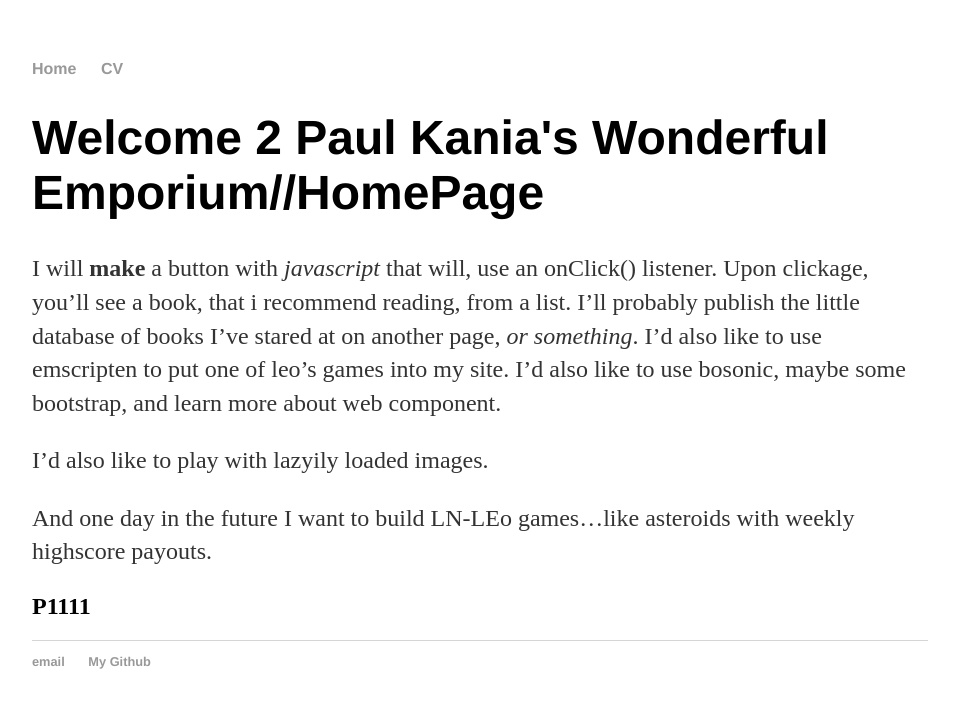
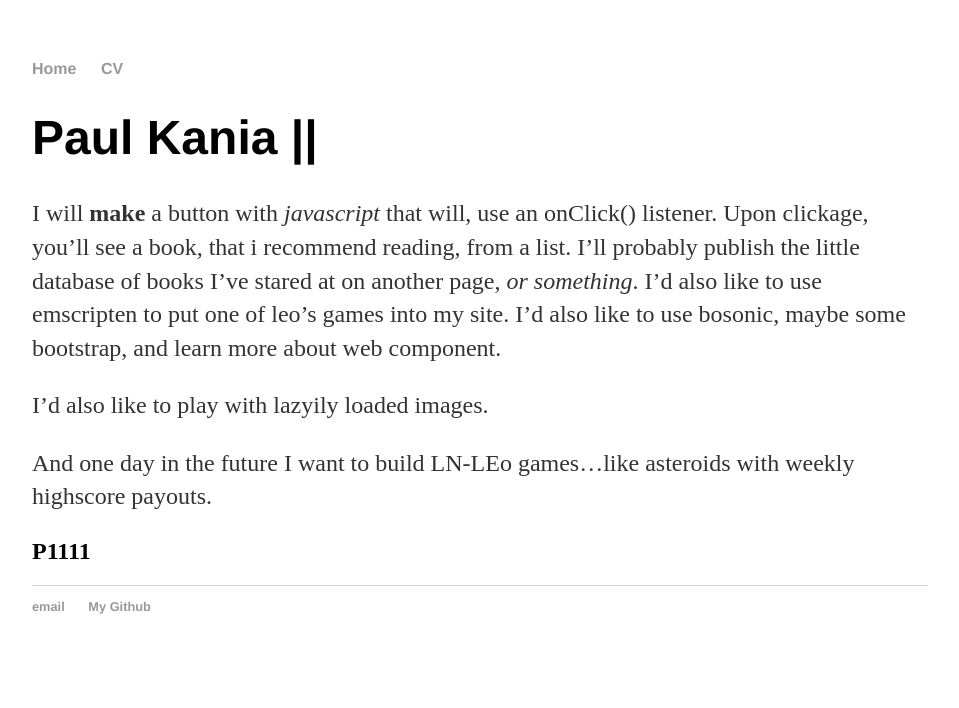
Before and after one commit to paulkania/paulkania.github.io, a Jekyll site: the page built from index.html, in a window 1280 px wide. Shown: the top 708 px of the page, without its empty margins (160-1119 px from the left). Built offline with Jekyll 4.4.1, drawn with Linux system fonts in a browser that asks for light colours.

Commit message:
minor title change

```diff
--- a/index.html
+++ b/index.html
@@ -1,6 +1,6 @@
 ---
 layout: default
-title: Welcome 2 Paul Kania's Wonderful Emporium//HomePage
+title: Paul Kania ||
 ---
 <h1>{{ page.title }}</h1>
 <div class="post">
```
